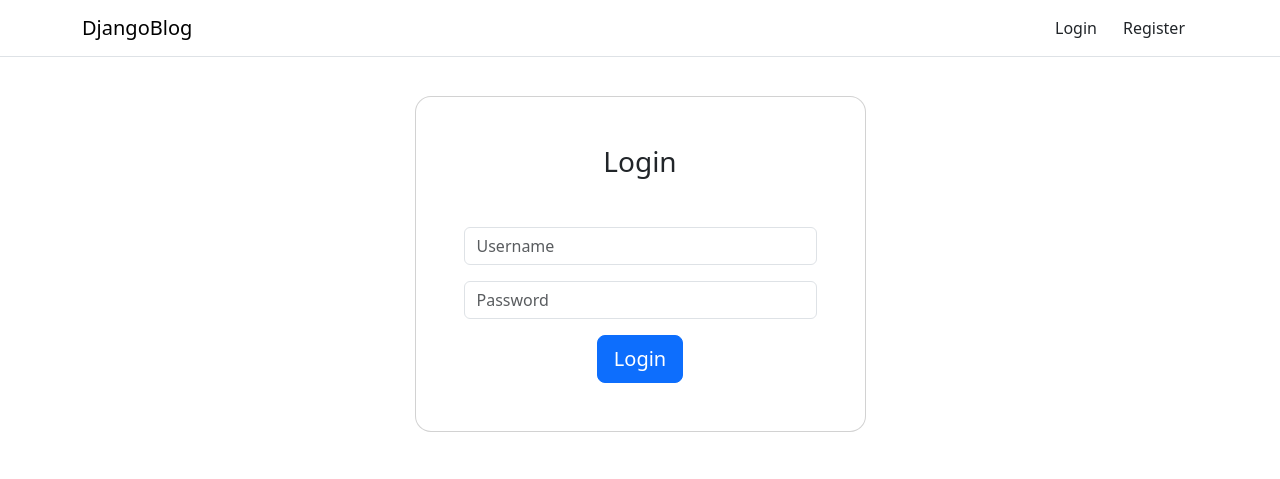
After one commit to VladSmorodsky/django_blog, a Django app: page /login/ in a window 1280 px wide. The commit adds this page. Shown: the top 479 px of the page. Run offline with Django 4.2, Linux system fonts and the light colour scheme; some libraries are stand-ins or nearby versions.

Commit message:
DB-1 Added login, logout, register functionality, added profile, comment and category models

```diff
--- a/blog/blog/urls.py
+++ b/blog/blog/urls.py
@@ -20,5 +20,5 @@ from django.urls import path, include
 
 urlpatterns = [
     path('admin/', admin.site.urls),
-    path('blog/', include('main.urls')),
+    path('', include('main.urls')),
 ]
--- /dev/null
+++ b/blog/main/forms.py
@@ -0,0 +1,85 @@
+import re
+from typing import Union, Any
+
+from django import forms
+from django.contrib.auth.models import User
+
+
+def validate_password(password: str) -> None:
+    """
+    Check password format.
+    :param password:
+    :return:
+    """
+    if re.match(r'^(?=.*[a-z])(?=.*[A-Z])(?=.*[\d])(?=.*[@#$%&_]).{8,}$', password) is None:
+        raise forms.ValidationError('Password must contain symbols: a-z, A-Z, 0-9, @#$%&_')
+
+
+def validate_password_confirmation(password: str, password_confirmed: str) -> None:
+    """
+    Check password confirmation.
+    :param password:
+    :param password_confirmed:
+    :return:
+    """
+    if password and password_confirmed and password != password_confirmed:
+        raise forms.ValidationError("Passwords do not match.")
+
+
+def validate_username(username: str) -> None:
+    """
+    Check if name is already taken
+    :param username:
+    :return:
+    """
+    existed_usernames = User.objects.filter(username=username)
+    if existed_usernames.count():
+        raise forms.ValidationError('Username already exists')
+
+
+def validate_email(email: str) -> None:
+    """
+    Check if email is already taken
+    :return:
+    """
+    existed_emails = User.objects.filter(email=email)
+    if existed_emails.count():
+        raise forms.ValidationError('Email already exists')
+
+
+class LoginForm(forms.Form):
+    """
+    User login form
+    """
+    username = forms.CharField(widget=forms.TextInput(attrs={'class': 'form-control', 'placeholder': 'Username'}))
+    password = forms.CharField(widget=forms.PasswordInput(attrs={'class': 'form-control', 'placeholder': 'Password'}),
+                               validators=[validate_password])
+
+
+class RegisterForm(forms.ModelForm):
+    """
+    Form for registering a new user
+    """
+    username = forms.CharField(widget=forms.TextInput(attrs={'class': 'form-control', 'placeholder': 'Username'}),
+                               validators=[validate_username], required=True)
+    email = forms.EmailField(widget=forms.EmailInput(attrs={'class': 'form-control', 'placeholder': 'Email'}),
+                             validators=[validate_email], required=True)
+    password = forms.CharField(widget=forms.PasswordInput(attrs={'class': 'form-control', 'placeholder': 'Password'}),
+                               validators=[validate_password], required=True)
+    password2 = forms.CharField(widget=forms.PasswordInput(
+        attrs={'class': 'form-control', 'placeholder': 'Confirm Password'}))
+
+    class Meta:
+        model = User
+        fields = ('username', 'email', 'password')
+
+    def clean_password2(self) -> Union[dict[str, Any] | None]:
+        """
+        Checks that the password is correct.
+        :return:
+        """
+        cleaned_data = super().clean()
+        password = cleaned_data.get("password")
+        password_confirmed = cleaned_data.get("password2")
+        validate_password_confirmation(password, password_confirmed)
+        return cleaned_data
--- /dev/null
+++ b/blog/main/templates/base.html
@@ -0,0 +1,19 @@
+<!DOCTYPE html>
+<html lang="en">
+<head>
+    <meta charset="UTF-8">
+    <title>{% block page_title %}{% endblock %}</title>
+    <link href="https://cdn.jsdelivr.net/npm/bootstrap@5.3.3/dist/css/bootstrap.min.css" rel="stylesheet"
+          integrity="sha384-QWTKZyjpPEjISv5WaRU9OFeRpok6YctnYmDr5pNlyT2bRjXh0JMhjY6hW+ALEwIH" crossorigin="anonymous">
+</head>
+<body>
+<div class="container-fluid">
+    {% include 'header.html' %}
+    {% block content %}{% endblock %}
+</div>
+<script src="https://cdn.jsdelivr.net/npm/@popperjs/core@2.10.2/dist/umd/popper.min.js"></script>
+<script src="https://cdn.jsdelivr.net/npm/bootstrap@5.3.3/dist/js/bootstrap.bundle.min.js"
+        integrity="sha384-YvpcrYf0tY3lHB60NNkmXc5s9fDVZLESaAA55NDzOxhy9GkcIdslK1eN7N6jIeHz"
+        crossorigin="anonymous"></script>
+</body>
+</html>
--- /dev/null
+++ b/blog/main/templates/components/forms/form_content.html
@@ -0,0 +1,14 @@
+{% load static %}
+{% csrf_token %}
+{% for field in form %}
+    <div class="mb-3 w-100 ">
+        <div>
+            {{ field }}
+            {% if field.errors %}
+                <div class="text-danger small">
+                    {{ field.errors.0 }}
+                </div>
+            {% endif %}
+        </div>
+    </div>
+{% endfor %}
--- /dev/null
+++ b/blog/main/templates/header.html
@@ -0,0 +1,25 @@
+<nav class="navbar navbar-expand-lg navbar-light border-bottom position-fixed fixed-top bg-white px-2">
+    <div class="container">
+        <a class="navbar-brand" href="{% url 'post_list' %}">DjangoBlog</a>
+        <button class="navbar-toggler" type="button" data-bs-toggle="collapse" data-bs-target="#navbarNav"
+                aria-controls="navbarNav" aria-expanded="false" aria-label="Toggle navigation">
+            <span class="navbar-toggler-icon"></span>
+        </button>
+        <div class="collapse navbar-collapse" id="navbarNav">
+            <ul class="navbar-nav ms-auto">
+                {% if user.is_authenticated %}
+                    <li class="nav-item">
+                        <a href="{% url 'logout' %}" class="nav-link text-danger">Logout</a>
+                    </li>
+                {% else %}
+                    <li class="nav-item">
+                        <a href="{% url 'login' %}" class="btn">Login</a>
+                    </li>
+                    <li class="nav-item">
+                        <a href="{% url 'register' %}" class="btn">Register</a>
+                    </li>
+                {% endif %}
+            </ul>
+        </div>
+    </div>
+</nav>
--- /dev/null
+++ b/blog/main/templates/main/account/auth_page.html
@@ -0,0 +1,23 @@
+{% extends 'base.html' %}
+
+{% block page_title %} {{ auth_form_action|default:'Register' }} {% endblock %}
+
+{% block content %}
+    <div class="container my-5 py-5 h-100">
+        <div class="row d-flex justify-content-center align-items-center h-100">
+            <div class="col-12 col-md-8 col-lg-6 col-xl-5">
+                <div class="card shadow-2-strong" style="border-radius: 1rem;">
+                    <div class="card-body p-5 text-center">
+                        <h3 class="mb-5">{{ auth_form_action|default:'Register' }}</h3>
+                        <form method="post">
+                            {% include 'components/forms/form_content.html' with form=form %}
+                            <button data-mdb-button-init data-mdb-ripple-init class="btn btn-primary btn-lg btn-block"
+                                    type="submit">{{ auth_form_action|default:'Register' }}
+                            </button>
+                        </form>
+                    </div>
+                </div>
+            </div>
+        </div>
+    </div>
+{% endblock %}
--- a/blog/main/templates/main/post/detail.html
+++ b/blog/main/templates/main/post/detail.html
@@ -1,4 +1,4 @@
-{% extends "main/base.html" %}
+{% extends "base.html" %}
 {% block page_title %}{{ post.title }}{% endblock %}
 {% block content %}
     <h1>{{ post.title }}</h1>
--- a/blog/main/templates/main/post/list.html
+++ b/blog/main/templates/main/post/list.html
@@ -1,4 +1,4 @@
-{% extends "main/base.html" %}
+{% extends "base.html" %}
 
 {% block page_title %}Blog{% endblock %}
 
--- a/blog/main/urls.py
+++ b/blog/main/urls.py
@@ -3,7 +3,9 @@ from django.urls import path
 from . import views
 
 urlpatterns = [
-    # path('', views.post_list, name='post_list'),
     path('', views.PostListView.as_view(), name='post_list'),
     path('posts/<str:slug>/', views.post_detail, name='post_detail'),
+    path('register/', views.register_view, name='register'),
+    path('login/', views.login_view, name='login'),
+    path('logout/', views.logout_view, name='logout')
 ]
--- a/blog/main/views.py
+++ b/blog/main/views.py
@@ -1,8 +1,11 @@
+from django.contrib.auth import authenticate, login, logout
+from django.contrib.auth.decorators import login_required
 from django.http import HttpRequest, HttpResponse
-from django.shortcuts import render, get_object_or_404
+from django.shortcuts import render, get_object_or_404, redirect
 from django.views.generic.list import ListView
 
-from main.models import Post
+from main.forms import LoginForm, RegisterForm
+from main.models import Post, UserProfile
 
 
 # Create your views here.
@@ -26,3 +29,59 @@ def post_detail(request: HttpRequest, slug: str) -> HttpResponse:
     """
     post = get_object_or_404(Post, slug=slug, status=Post.Status.PUBLISHED)
     return render(request, 'main/post/detail.html', {'post': post})
+
+
+def login_view(request: HttpRequest) -> HttpResponse:
+    """
+    Login view
+    :param request:
+    :return:
+    """
+    if request.user.is_authenticated:
+        return redirect('post_list')
+    if request.method == "POST":
+        form = LoginForm(request.POST)
+        if form.is_valid():
+            username = form.cleaned_data['username']
+            password = form.cleaned_data['password']
+            user = authenticate(request=request, username=username, password=password)
+            if user is not None:
+                if user.is_active:
+                    login(request, user)
+                    return redirect("post_list")
+    else:
+        form = LoginForm()
+    return render(request, 'main/account/auth_page.html', {'form': form, 'auth_form_action': 'Login'})
+
+
+def register_view(request: HttpRequest) -> HttpResponse:
+    """
+    Register a new user
+    :param request:
+    :return:
+    """
+    if request.user.is_authenticated:
+        return redirect("post_list")
+    if request.method == "POST":
+        form = RegisterForm(request.POST)
+        if form.is_valid():
+            user = form.save(commit=False)
+            user.set_password(form.cleaned_data["password"])
+            user.save()
+            UserProfile.objects.create(user=user)
+            login(request, user)
+            return redirect('post_list')
+    else:
+        form = RegisterForm()
+    return render(request, 'main/account/auth_page.html', {'form': form, 'auth_form_action': 'Register'})
+
+
+@login_required
+def logout_view(request: HttpRequest) -> HttpResponse:
+    """
+    Logout a user
+    :param request:
+    :return:
+    """
+    logout(request)
+    return redirect("login")
```
Also changed, not shown: blog/blog/settings.py (+8 -0 lines), blog/main/admin.py (+18 -2 lines), blog/main/models.py (+45 -0 lines), blog/main/templates/main/base.html (deleted, +0 -19 lines), blog/main/migrations/0001_initial.py, blog/main/migrations/0002_alter_post_slug.py (deleted), blog/main/migrations/0002_userprofile.py (added).
